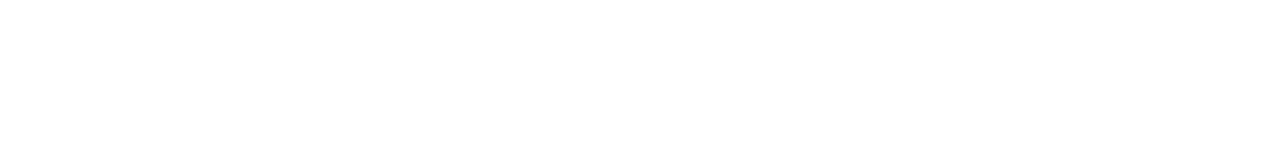
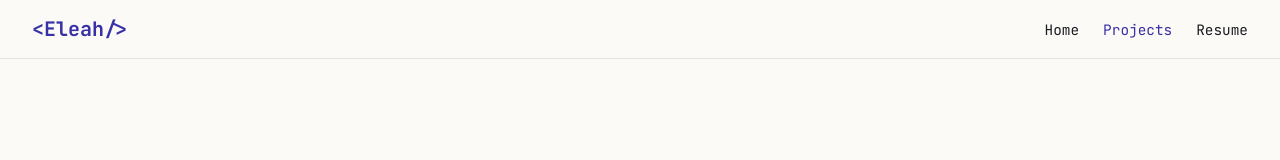
Before and after one commit to EleahBurman/eleah-burman-project-1, a website: page projects.html in a window 1280 px wide. Drawn offline with Linux system fonts and the light colour scheme.

Commit message:
Copy over head and header to projects but make current page projects

```diff
--- a/projects.html
+++ b/projects.html
@@ -0,0 +1,27 @@
+<!DOCTYPE html>
+<html lang="en">
+<head>
+    <meta charset="UTF-8">
+    <meta name="author" content="Eleah Burman">
+    <meta name="description" content="Personal portfolio of Eleah Burman, a software engineer focused on ML and NLP.">
+    <meta name="viewport" content="width=device-width, initial-scale=1.0">
+    <link rel="icon" href="images/favicon.png">
+    <title>Eleah Burman - Projects</title>
+    <link rel="preconnect" href="https://fonts.googleapis.com">
+    <link rel="preconnect" href="https://fonts.gstatic.com" crossorigin>
+    <link href="https://fonts.googleapis.com/css2?family=Newsreader:ital,wght@0,400;0,500;0,600;1,400&family=JetBrains+Mono:wght@400;500;700&display=swap" rel="stylesheet">
+    <link rel="stylesheet" href="css/style.css">
+</head>
+<body>
+    <header>
+        <a href="index.html" class="logo">&lt;Eleah/&gt;</a>
+        <nav class="nav-bar" aria-label="Primary">
+            <ul>
+                <li><a href="index.html">Home</a></li>
+                <li><a href="projects.html" aria-current="page">Projects</a></li>
+                <li><a href="resume.html">Resume</a></li>
+            </ul>
+        </nav>
+    </header>
+</body>
+</html>
```
Also changed, not shown: index.html (+1 -1 lines).
